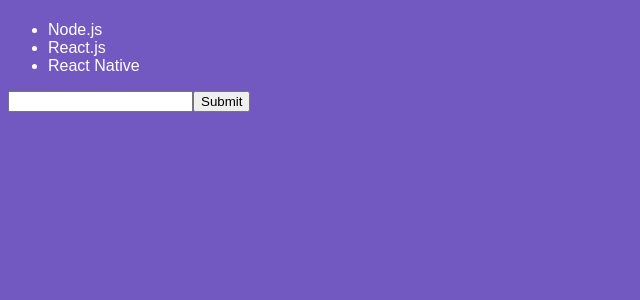
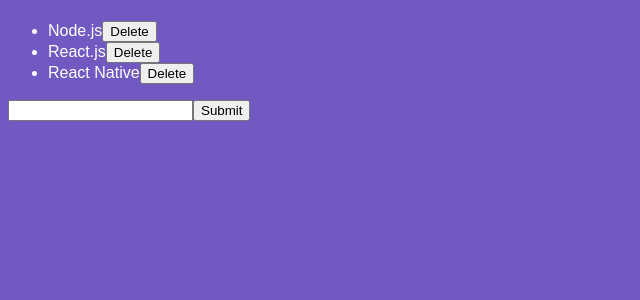
Before and after one commit to dinotudor/babel-webpack-boilerplate, a React app: page / in a window 1280 px wide. Shown: the top 300 px of the page, without its empty margins (0-640 px from the left). Built offline with nearby package versions, Linux system fonts and the light colour scheme.

Commit message:
add handlechange, handleinput and handledelete

```diff
--- a/src/components/TechLIst.js
+++ b/src/components/TechLIst.js
@@ -19,6 +19,10 @@ class TechList extends Component {
     });
   };
 
+  handleDelete = tech => {
+    this.setState({ techs: this.state.techs.filter(t => t !== tech) });
+  };
+
   render() {
     return (
       <>
@@ -26,7 +30,12 @@ class TechList extends Component {
         <form onSubmit={this.handleSubmit}>
           <ul>
             {this.state.techs.map(tech => (
-              <li key={tech}>{tech}</li>
+              <li key={tech}>
+                {tech}
+                <button type="button" onClick={() => this.handleDelete(tech)}>
+                  Delete
+                </button>
+              </li>
             ))}
           </ul>
           <input
```
